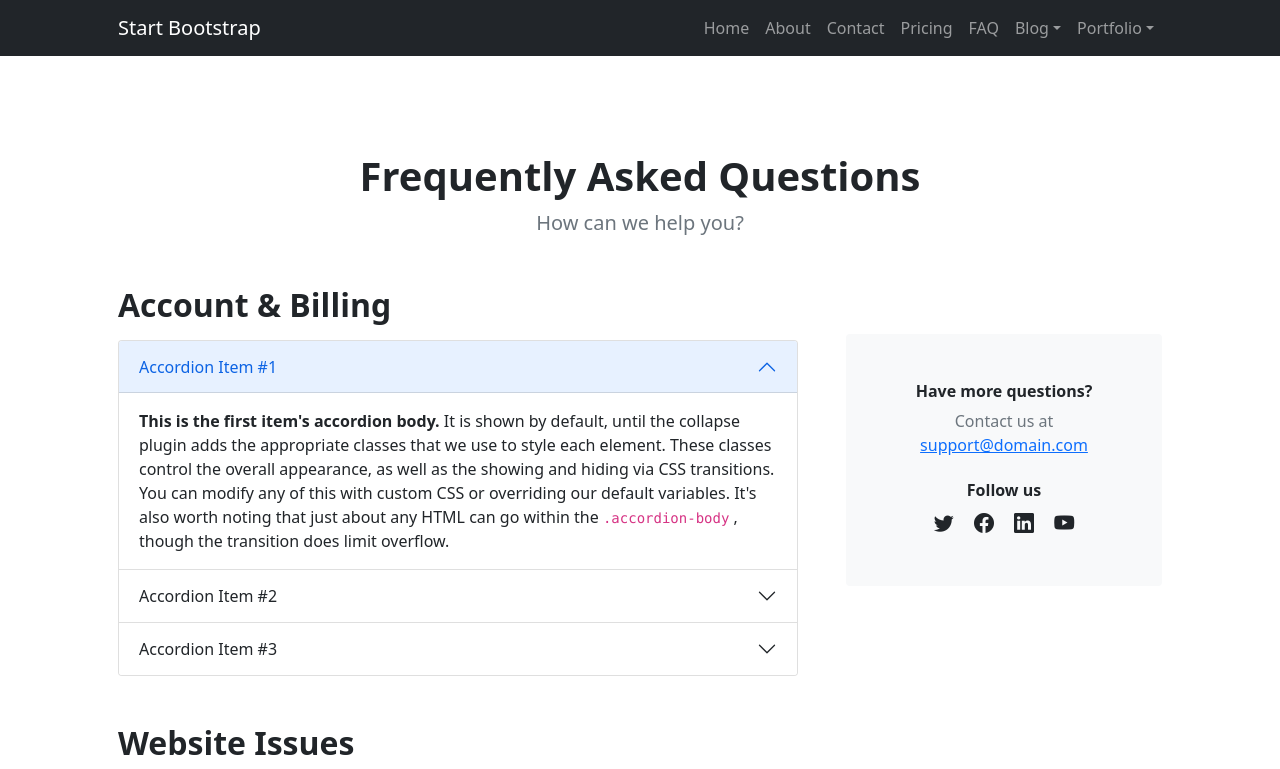
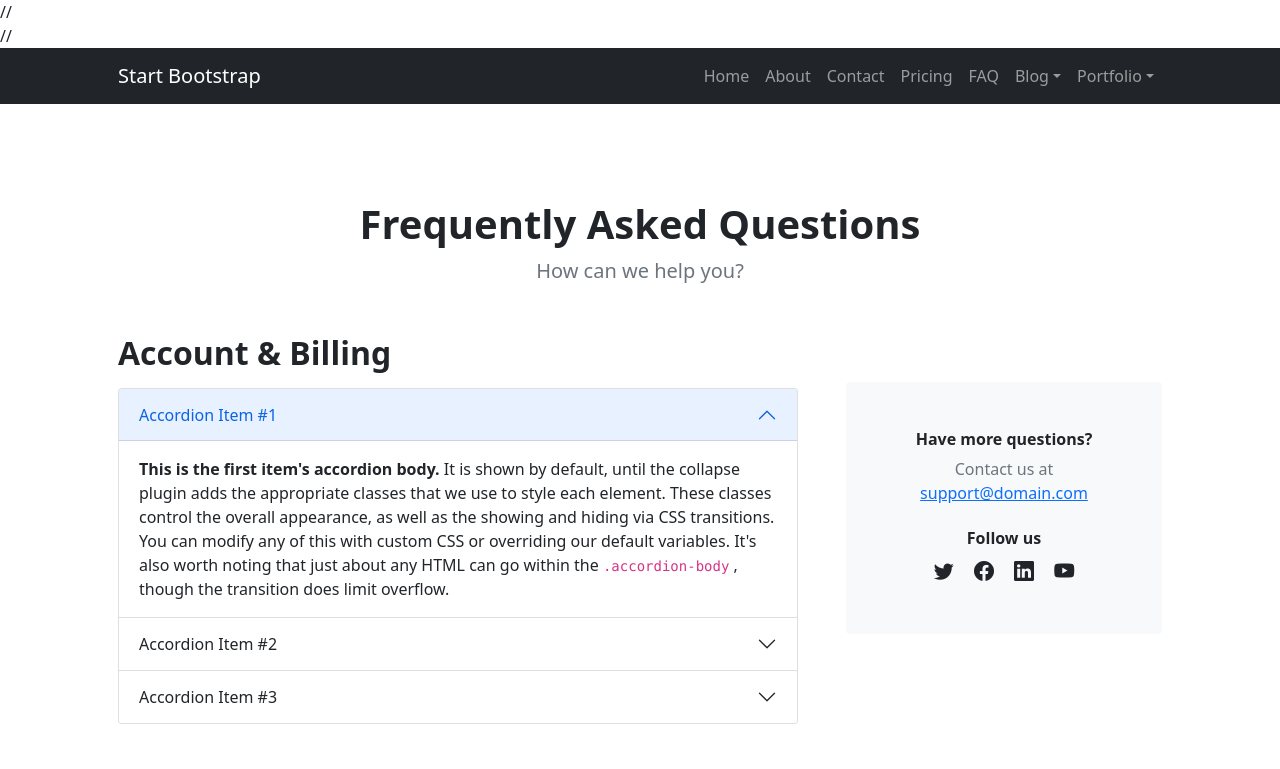
Before and after one commit to erin890921/shop1, a plain HTML site: page faq.html in a window 1280 px wide. Shown: the top 769 px of the page. Drawn offline with nearby package versions, Linux system fonts and the light colour scheme.

```diff
--- a/faq.html
+++ b/faq.html
@@ -13,8 +13,8 @@
         <!-- Core theme CSS (includes Bootstrap)-->
         <link href="css/styles.css" rel="stylesheet" />
     </head>
-    <body class="d-flex flex-column h-100">
-        <main class="flex-shrink-0">
+    <body class="d-flex flex-column h-100">//
+        <main class="flex-shrink-0">//
             <!-- Navigation-->
             <nav class="navbar navbar-expand-lg navbar-dark bg-dark">
                 <div class="container px-5">
```
Also changed, not shown: index.html (+2 -2 lines).
